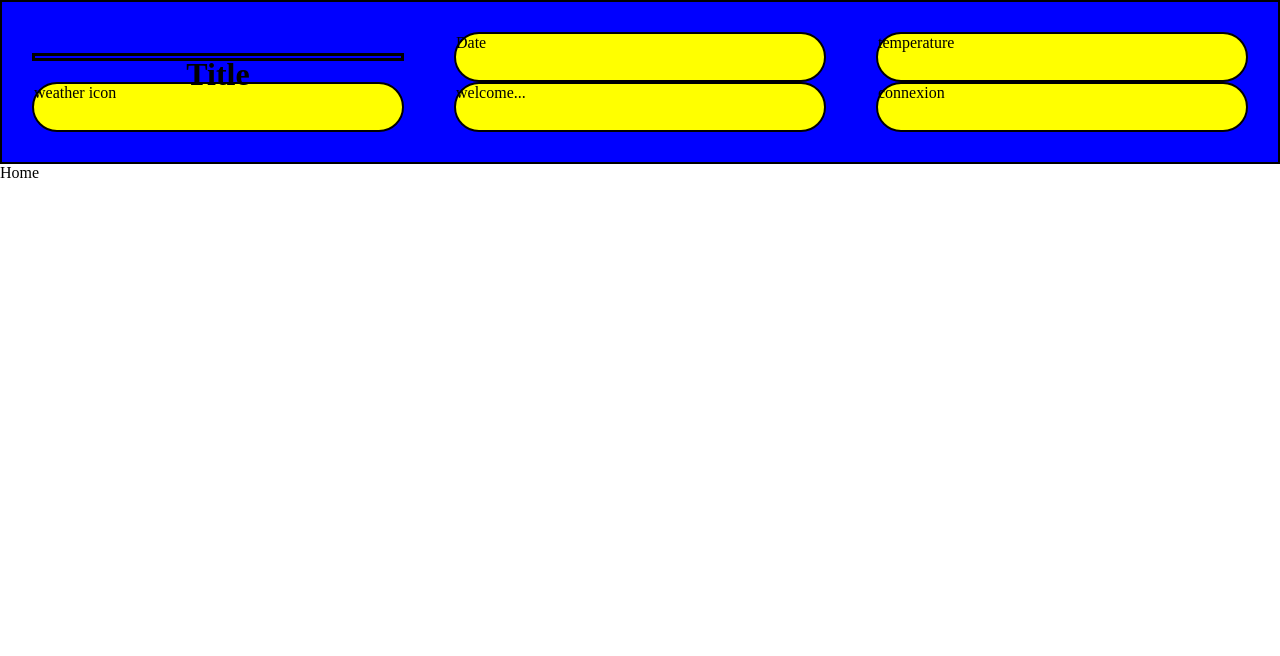
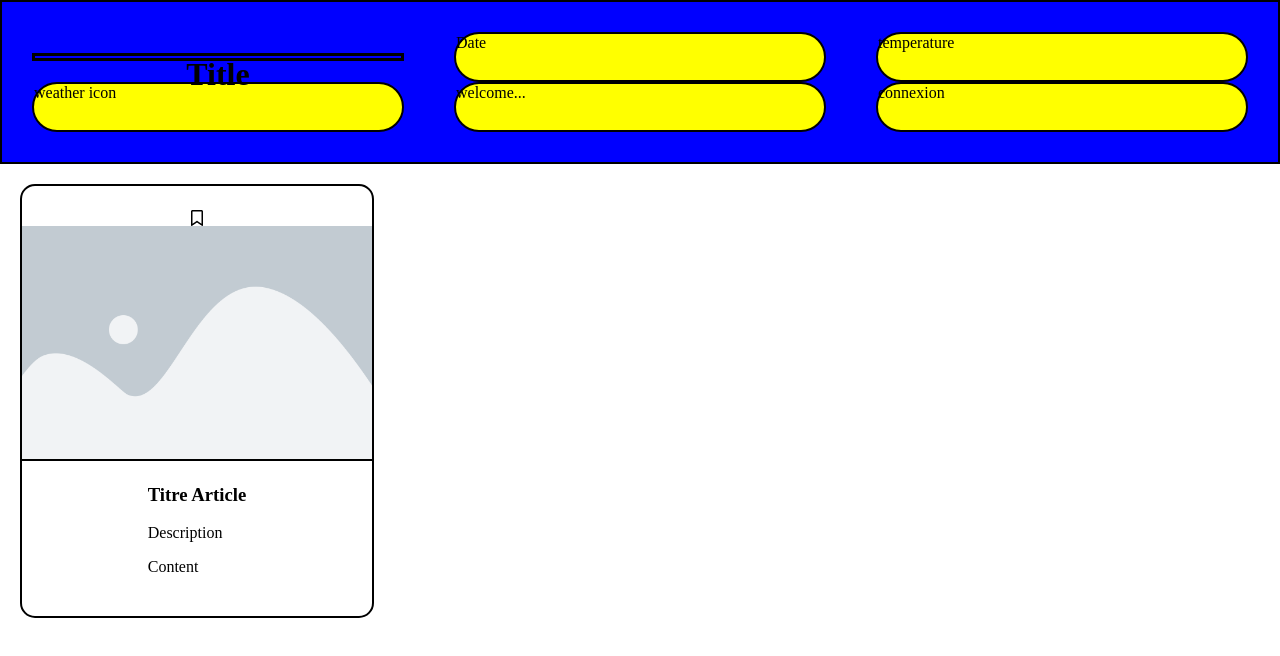
Before and after one commit to Saladin88/News-Website, a Next.js app: page / in a window 1280 px wide. Shown: the top 656 px of the page. Built offline with nearby package versions, Linux system fonts and the light colour scheme.

Commit message:
addition article pas fini

```diff
--- a/components/Article.jsx
+++ b/components/Article.jsx
@@ -1,7 +1,20 @@
-import React from 'react'
+import React from "react";
+import styles from "@/styles/Article.module.css";
+import { FontAwesomeIcon } from "@fortawesome/react-fontawesome";
+import { faBookmark } from "@fortawesome/free-regular-svg-icons";
 
 export default function Article() {
   return (
-    <div>Article</div>
-  )
+    <div className={styles.card_container}>
+      <FontAwesomeIcon icon={faBookmark} />
+      <div className={styles.img_container}>
+        <img src="placeholder.png" alt="picture" />
+      </div>
+      <div className={styles.bottom_container}>
+        <h3>Titre Article</h3>
+        <p>Description</p>
+        <p>Content</p>
+      </div>
+    </div>
+  );
 }
--- a/components/Home.jsx
+++ b/components/Home.jsx
@@ -1,11 +1,12 @@
-import React from 'react';
-import Header from '@/components/Header.jsx';
+import React from "react";
+import Header from "@/components/Header.jsx";
+import Article from "./Article";
 
 export default function Home() {
   return (
     <div>
-        <Header/>
-        Home
+      <Header />
+      <Article />
     </div>
-  )
+  );
 }
--- a/package.json
+++ b/package.json
@@ -9,6 +9,11 @@
     "lint": "next lint"
   },
   "dependencies": {
+    "@fortawesome/fontawesome-svg-core": "^6.4.2",
+    "@fortawesome/free-brands-svg-icons": "^6.4.2",
+    "@fortawesome/free-regular-svg-icons": "^6.4.2",
+    "@fortawesome/free-solid-svg-icons": "^6.4.2",
+    "@fortawesome/react-fontawesome": "^0.2.0",
     "@reduxjs/toolkit": "^1.9.7",
     "next": "14.0.2",
     "react": "^18",
--- a/styles/Article.module.css
+++ b/styles/Article.module.css
@@ -0,0 +1,25 @@
+.card_container {
+  margin: 20px;
+  width: 350px;
+  height: 430px;
+  display: flex;
+  flex-direction: column;
+  justify-content: center;
+  align-items: center;
+  border: 2px solid black;
+  border-radius: 15px;
+  transition: all 0.3s ease;
+  overflow: hidden;
+}
+
+.card_container:hover {
+  transform: scale(1.1);
+  -webkit-box-shadow: 0px 0px 7px 0px #000000;
+  box-shadow: 0px 0px 7px 2px #000000;
+}
+
+.card_container img {
+  border-bottom: 2px solid black;
+  max-width: 100%;
+  max-height: 100%;
+}
```
Also changed, not shown: public/placeholder.png (added), 1 other file (tests, documents, lock files or other folders).
